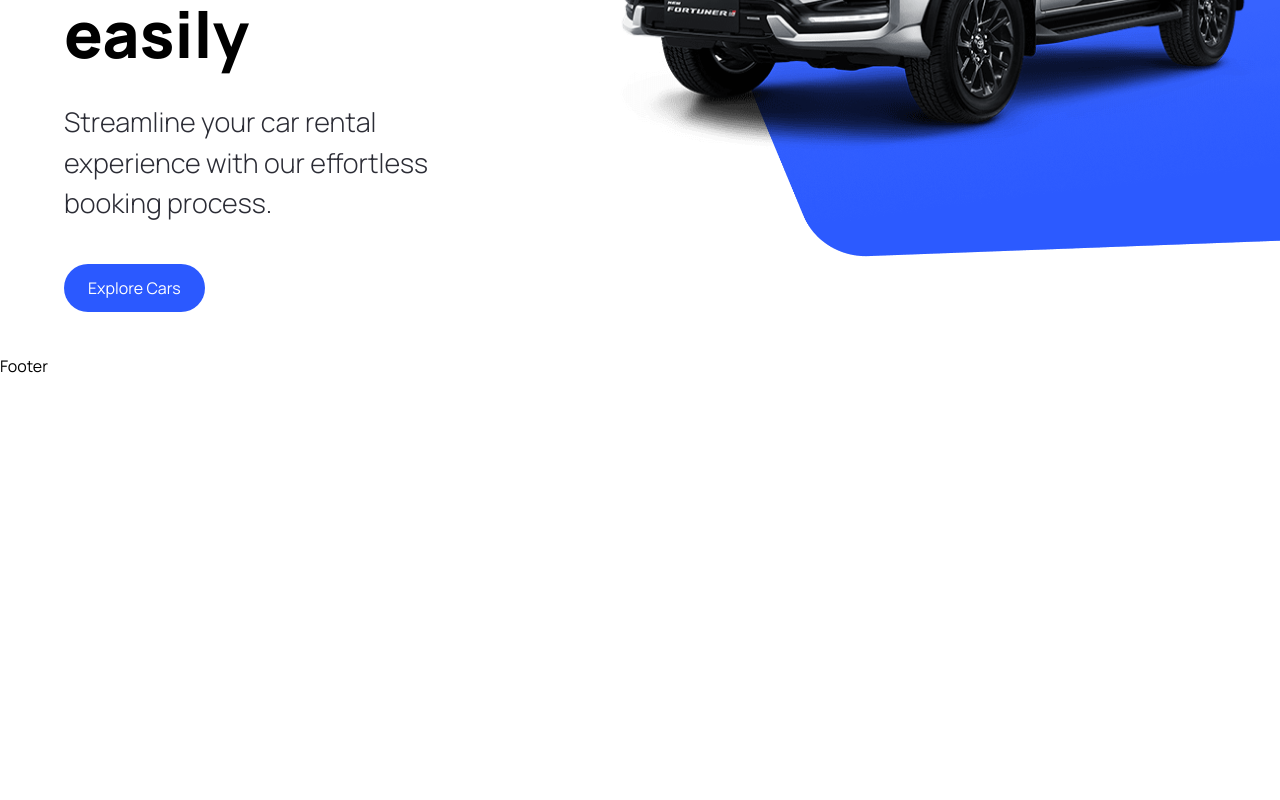
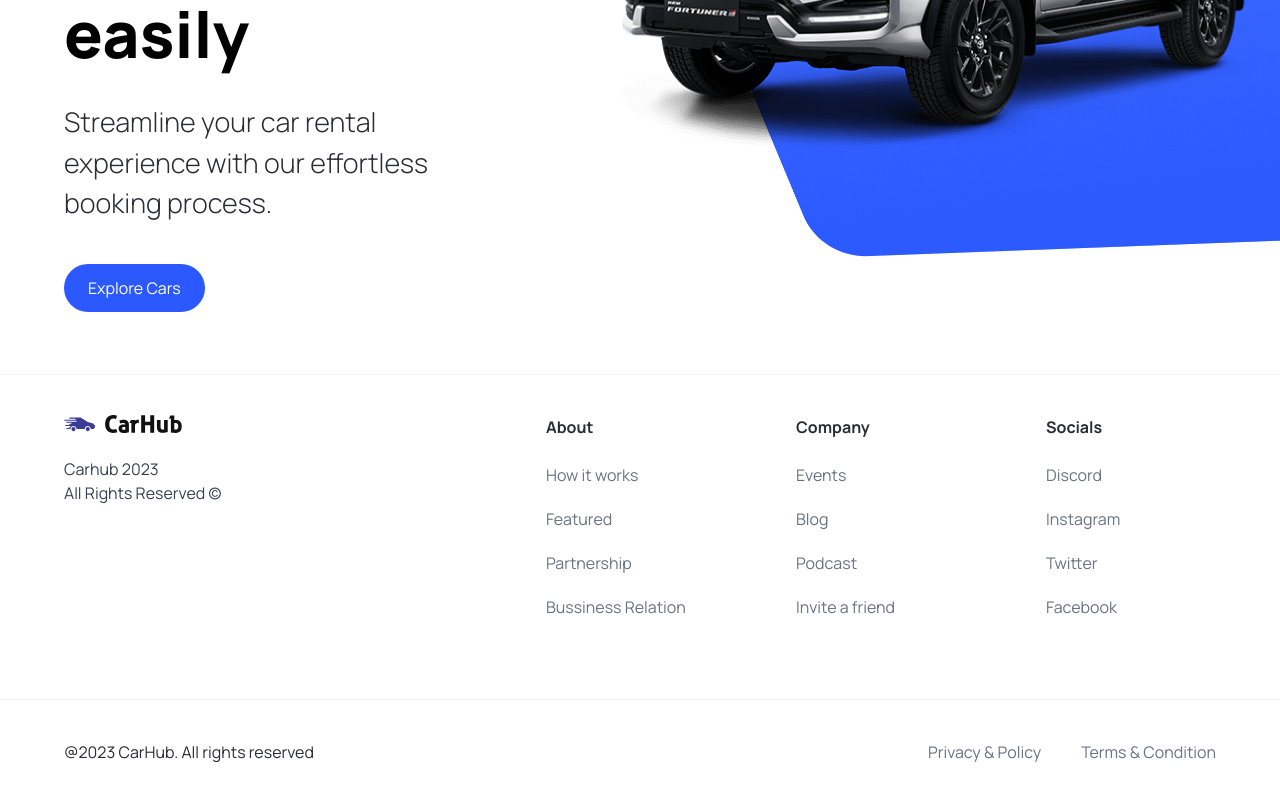
Before and after one commit to Vickystha/car_hub, a Next.js app: page / in a window 1280 px wide. Shown: the part 446-1246 px from the top of the page. Before the commit the page ends 824 px from the top, so only its background shows below. Built offline with nearby package versions, Linux system fonts and the light colour scheme.

Commit message:
feat(Footer.tsx): Added footer and its styles. Created footer constant to keep code clean

```diff
--- a/app/components/Footer.tsx
+++ b/app/components/Footer.tsx
@@ -1,8 +1,52 @@
-import React from 'react'
+import Image from "next/image";
+import Link from "next/link";
+import { footerLinks } from "@/constants";
 
 const Footer = () => {
   return (
-    <div>Footer</div>
+    <footer className='flex flex-col text-black-100  mt-5 border-t border-gray-100'>
+        <div className='flex max-md:flex-col flex-wrap justify-between gap-5 sm:px-16 px-6 py-10'>
+			<div className='flex flex-col justify-start items-start gap-6'>
+				<Image src='/logo.svg' alt='logo' width={118} height={18} className='object-contain' />
+				<p className='text-base text-gray-700'>
+				Carhub 2023 <br />
+				All Rights Reserved &copy;
+				</p>
+			</div>
+
+			<div className="footer__links">
+				{footerLinks.map((item) => (
+					<div key={item.title} className="footer__link">
+						<h3 className="font-bold">{item.title}</h3>
+						<div className="flex flex-col gap-5">
+							{item.links.map((link) => (
+								<Link
+								key={link.title}
+								href={link.url}
+								className="text-gray-500"
+								>
+								{link.title}
+								</Link>
+							))}
+						</div>
+					</div>
+				))}
+			</div>
+        </div>
+
+        <div className='flex justify-between items-center flex-wrap mt-10 border-t border-gray-100 sm:px-16 px-6 py-10'>
+            <p>@2023 CarHub. All rights reserved</p>
+
+            <div className="footer__copyrights-link">
+                <Link href="/" className="text-gray-500">
+                Privacy & Policy
+                </Link>
+                <Link href="/" className="text-gray-500">
+                Terms & Condition
+                </Link>
+            </div>
+        </div>
+    </footer>
   )
 }
 
--- a/app/globals.css
+++ b/app/globals.css
@@ -62,3 +62,33 @@
   @apply absolute xl:-top-24 xl:-right-1/2 -right-1/4 bg-hero-bg bg-repeat-round -z-10 w-full xl:h-screen h-[590px] overflow-hidden;
 }
 /* END: Hero styles */
+
+/* START: Footer styles */
+.footer {
+  @apply flex flex-col text-black-100  mt-5 border-t border-gray-100;
+}
+
+.footer__links-container {
+  @apply flex max-md:flex-col flex-wrap justify-between gap-5 sm:px-16 px-6 py-10;
+}
+
+.footer__rights {
+  @apply flex flex-col justify-start items-start gap-6;
+}
+
+.footer__links {
+  @apply flex-1 w-full flex md:justify-end flex-wrap max-md:mt-10 gap-20;
+}
+
+.footer__link {
+  @apply flex flex-col gap-6 text-base min-w-[170px];
+}
+
+.footer__copyrights {
+  @apply flex justify-between items-center flex-wrap mt-10 border-t border-gray-100 sm:px-16 px-6 py-10;
+}
+
+.footer__copyrights-link {
+  @apply flex-1 flex sm:justify-end justify-center max-sm:mt-4 gap-10;
+}
+/* END: Footer styles */
--- /dev/null
+++ b/constants/index.ts
@@ -0,0 +1,29 @@
+export const footerLinks = [
+    {
+      title: "About",
+      links: [
+        { title: "How it works", url: "/" },
+        { title: "Featured", url: "/" },
+        { title: "Partnership", url: "/" },
+        { title: "Bussiness Relation", url: "/" },
+      ],
+    },
+    {
+      title: "Company",
+      links: [
+        { title: "Events", url: "/" },
+        { title: "Blog", url: "/" },
+        { title: "Podcast", url: "/" },
+        { title: "Invite a friend", url: "/" },
+      ],
+    },
+    {
+      title: "Socials",
+      links: [
+        { title: "Discord", url: "/" },
+        { title: "Instagram", url: "/" },
+        { title: "Twitter", url: "/" },
+        { title: "Facebook", url: "/" },
+      ],
+    },
+];
```
